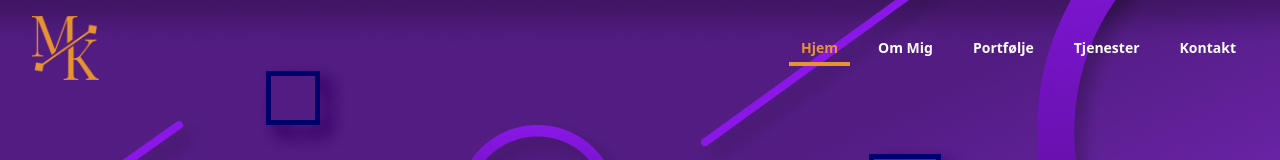
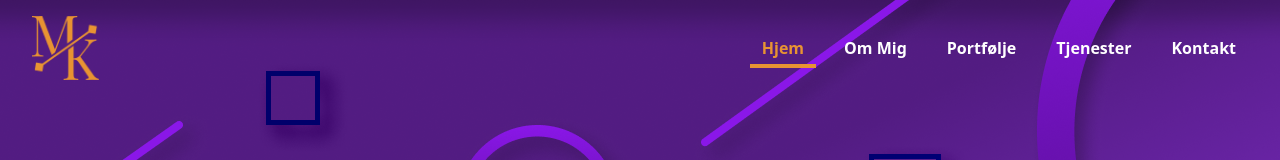
Before and after one commit to Bnop1146/event_manager_website, a React (Create React App) app: page / in a window 1280 px wide. Shown: the top 160 px of the page. Built offline with nearby package versions, Linux system fonts and the light colour scheme.

Commit message:
Small Nav update

```diff
--- a/src/Components/Navbar.jsx
+++ b/src/Components/Navbar.jsx
@@ -85,7 +85,7 @@ function Navbar() {
                         ? 'text-secondary-color' // Active link color when not scrolled
                         : 'text-white hover:text-secondary-color' // Non-active link color when not scrolled
                     ),
-                    'relative px-3 py-2 text-sm font-bold transition-all duration-300',
+                    'relative px-3 py-2 text-md font-bold transition-all duration-300',
                   )}
                 >
                   {item.name}
```
